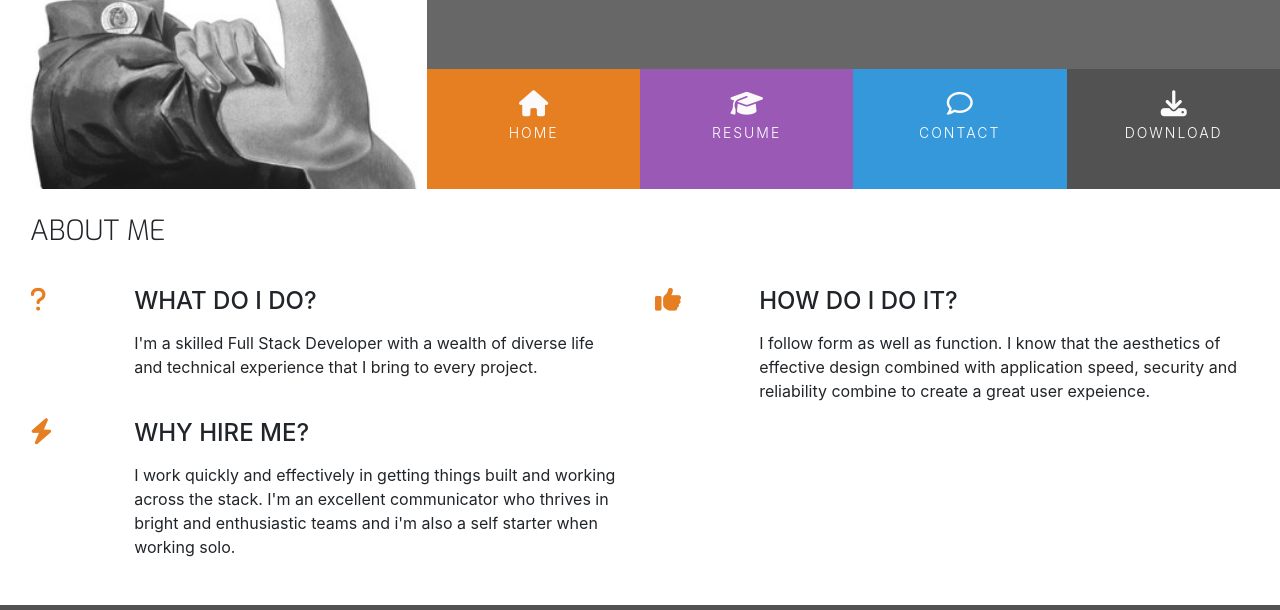
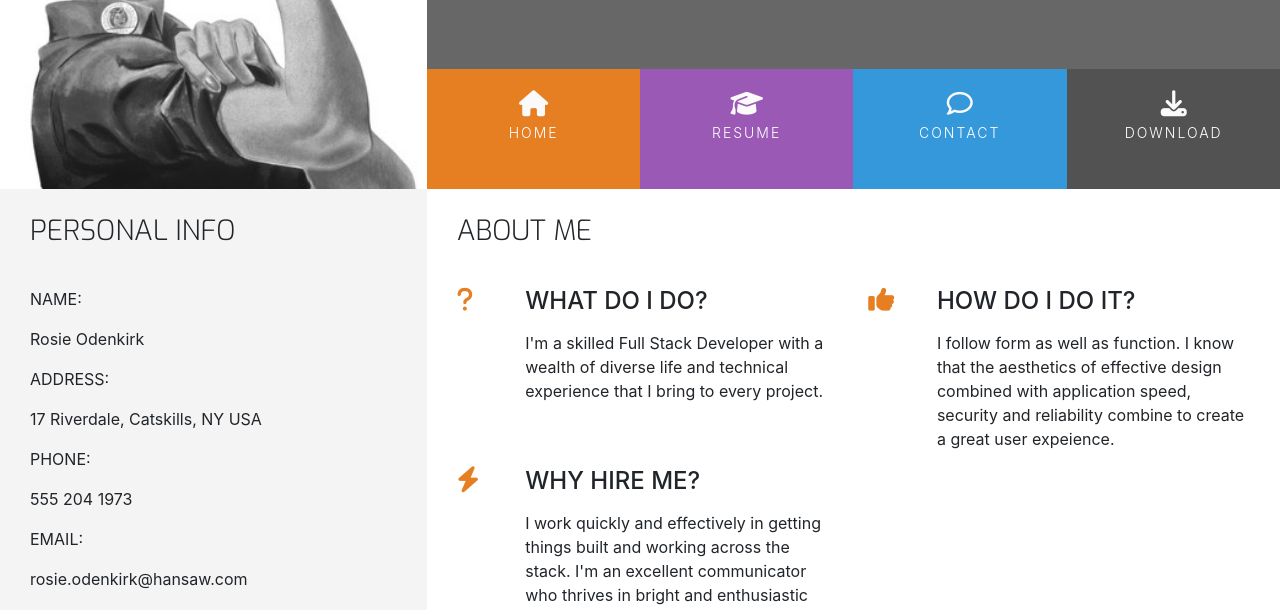
Before and after one commit to MattBCoding/resume-mini-project, a plain HTML site: page index.html in a window 1280 px wide. Shown: the part 180-790 px from the top of the page. Drawn offline with nearby package versions, Linux system fonts and the light colour scheme.

Commit message:
Add Adding Contact details basic structure

```diff
--- a/assets/css/style.css
+++ b/assets/css/style.css
@@ -9,6 +9,10 @@
 
 .bg-color-three-reasons {
     background-color: #ffffff;
+}
+
+.bg-color-personal-info {
+    background-color: #f4f4f4;
 }
 
 .ui-menu-color-home {
--- a/index.html
+++ b/index.html
@@ -46,7 +46,64 @@
     </header>
 
     <section class='container-fluid'>
-        <div class="row row-table">
+        <div class="row">
+            <div class="col-md-4 bg-color-personal-info section-column">
+                <div class="row">
+                    <div class="col-12">
+                        <h3 class="section-heading uppercase">
+                            Personal Info
+                        </h3>
+                    </div>
+                </div>
+                <div class="personal-info-item">
+                    <div class="key">
+                        <p class="uppercase">
+                            Name:
+                        </p>
+                    </div>
+                    <div class="value">
+                        <p>
+                            Rosie Odenkirk
+                        </p>
+                    </div>
+                </div>
+                <div class="personal-info-item">
+                    <div class="key">
+                        <p class="uppercase">
+                            Address:
+                        </p>
+                    </div>
+                    <div class="value">
+                        <p>
+                            17 Riverdale, Catskills, NY USA
+                        </p>
+                    </div>
+                </div>
+                <div class="personal-info-item">
+                    <div class="key">
+                        <p class="uppercase">
+                            Phone:
+                        </p>
+                    </div>
+                    <div class="value">
+                        <p>
+                            555 204 1973
+                        </p>
+                    </div>
+                </div>
+                <div class="personal-info-item">
+                    <div class="key">
+                        <p class="uppercase">
+                            Email:
+                        </p>
+                    </div>
+                    <div class="value">
+                        <p>
+                            rosie.odenkirk@hansaw.com
+                        </p>
+                    </div>
+                </div>
+            </div>
             <div class="col-md-8 bg-color-three-reasons section-column">
                 <div class="row">
                     <div class="col">
```
